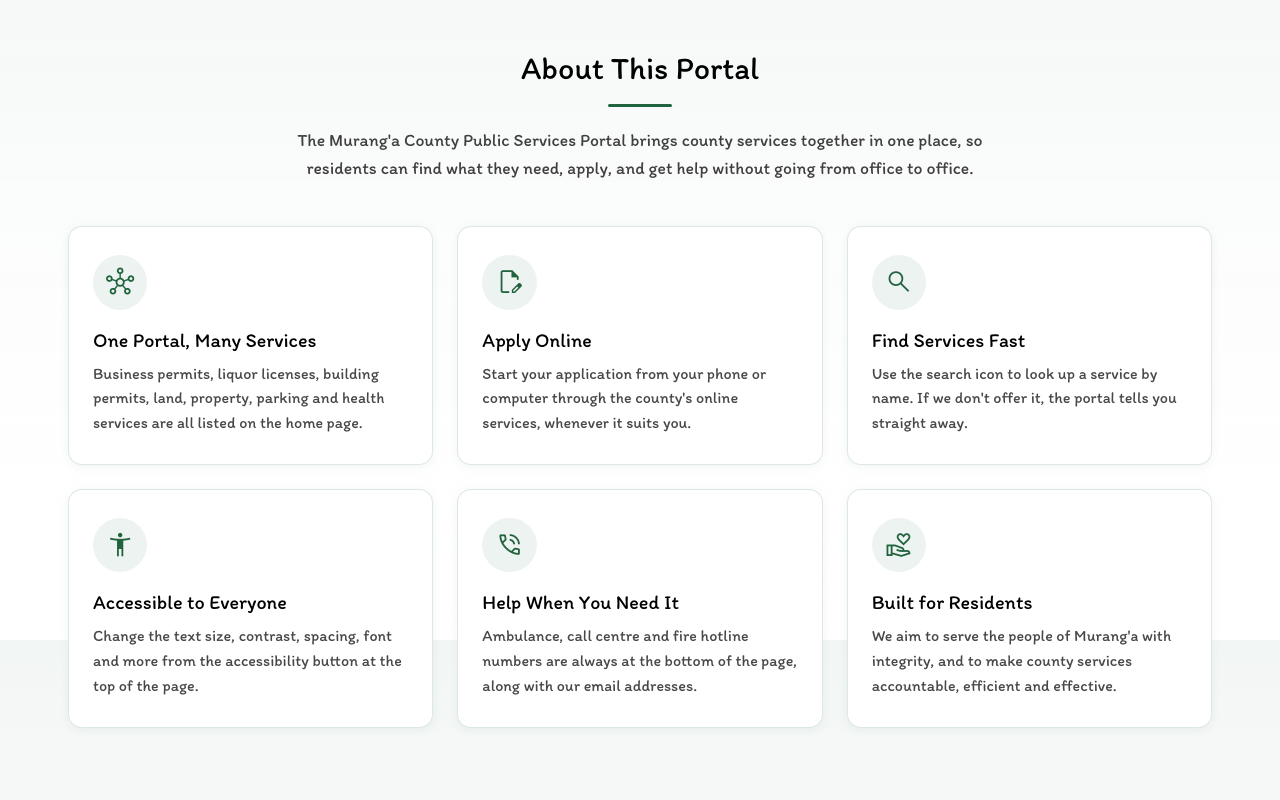
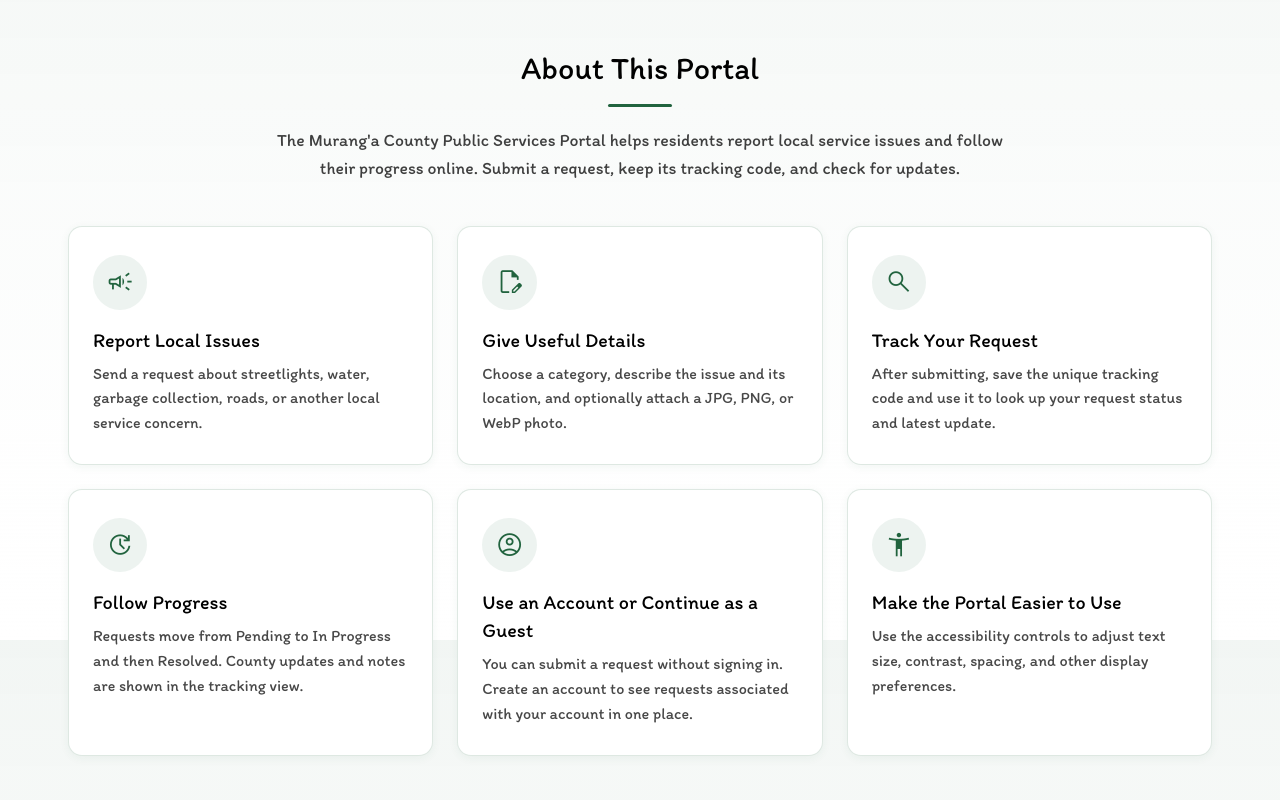
Before and after one commit to cal847/public-service-request-system, a website: page public/html/index.html in a window 1280 px wide. Shown: the part 960-1760 px from the top of the page. Drawn offline with nearby package versions, Linux system fonts and the light colour scheme; no server answers.

Commit message:
updated index.html about section

```diff
--- a/public/html/index.html
+++ b/public/html/index.html
@@ -206,46 +206,46 @@
     <div class="about-head">
       <h2 id="aboutTitle">About This Portal</h2>
       <p>
-        The Murang'a County Public Services Portal brings county services together in one place,
-        so residents can find what they need, apply, and get help without going from office to office.
+        The Murang'a County Public Services Portal helps residents report local service issues and
+        follow their progress online. Submit a request, keep its tracking code, and check for updates.
       </p>
     </div>
 
     <div class="about-grid">
       <article class="about-card">
-        <span class="about-icon"><span class="material-symbols-outlined" aria-hidden="true">hub</span></span>
-        <h3>One Portal, Many Services</h3>
-        <p>Business permits, liquor licenses, building permits, land, property, parking and health services are all listed on the home page.</p>
+        <span class="about-icon"><span class="material-symbols-outlined" aria-hidden="true">campaign</span></span>
+        <h3>Report Local Issues</h3>
+        <p>Send a request about streetlights, water, garbage collection, roads, or another local service concern.</p>
       </article>
 
       <article class="about-card">
         <span class="about-icon"><span class="material-symbols-outlined" aria-hidden="true">edit_document</span></span>
-        <h3>Apply Online</h3>
-        <p>Start your application from your phone or computer through the county's online services, whenever it suits you.</p>
+        <h3>Give Useful Details</h3>
+        <p>Choose a category, describe the issue and its location, and optionally attach a JPG, PNG, or WebP photo.</p>
       </article>
 
       <article class="about-card">
         <span class="about-icon"><span class="material-symbols-outlined" aria-hidden="true">search</span></span>
-        <h3>Find Services Fast</h3>
-        <p>Use the search icon to look up a service by name. If we don't offer it, the portal tells you straight away.</p>
+        <h3>Track Your Request</h3>
+        <p>After submitting, save the unique tracking code and use it to look up your request status and latest update.</p>
+      </article>
+
+      <article class="about-card">
+        <span class="about-icon"><span class="material-symbols-outlined" aria-hidden="true">update</span></span>
+        <h3>Follow Progress</h3>
+        <p>Requests move from Pending to In Progress and then Resolved. County updates and notes are shown in the tracking view.</p>
+      </article>
+
+      <article class="about-card">
+        <span class="about-icon"><span class="material-symbols-outlined" aria-hidden="true">account_circle</span></span>
+        <h3>Use an Account or Continue as a Guest</h3>
+        <p>You can submit a request without signing in. Create an account to see requests associated with your account in one place.</p>
       </article>
 
       <article class="about-card">
         <span class="about-icon"><span class="material-symbols-outlined" aria-hidden="true">accessibility_new</span></span>
-        <h3>Accessible to Everyone</h3>
-        <p>Change the text size, contrast, spacing, font and more from the accessibility button at the top of the page.</p>
-      </article>
-
-      <article class="about-card">
-        <span class="about-icon"><span class="material-symbols-outlined" aria-hidden="true">phone_in_talk</span></span>
-        <h3>Help When You Need It</h3>
-        <p>Ambulance, call centre and fire hotline numbers are always at the bottom of the page, along with our email addresses.</p>
-      </article>
-
-      <article class="about-card">
-        <span class="about-icon"><span class="material-symbols-outlined" aria-hidden="true">volunteer_activism</span></span>
-        <h3>Built for Residents</h3>
-        <p>We aim to serve the people of Murang'a with integrity, and to make county services accountable, efficient and effective.</p>
+        <h3>Make the Portal Easier to Use</h3>
+        <p>Use the accessibility controls to adjust text size, contrast, spacing, and other display preferences.</p>
       </article>
     </div>
   </section>
```
